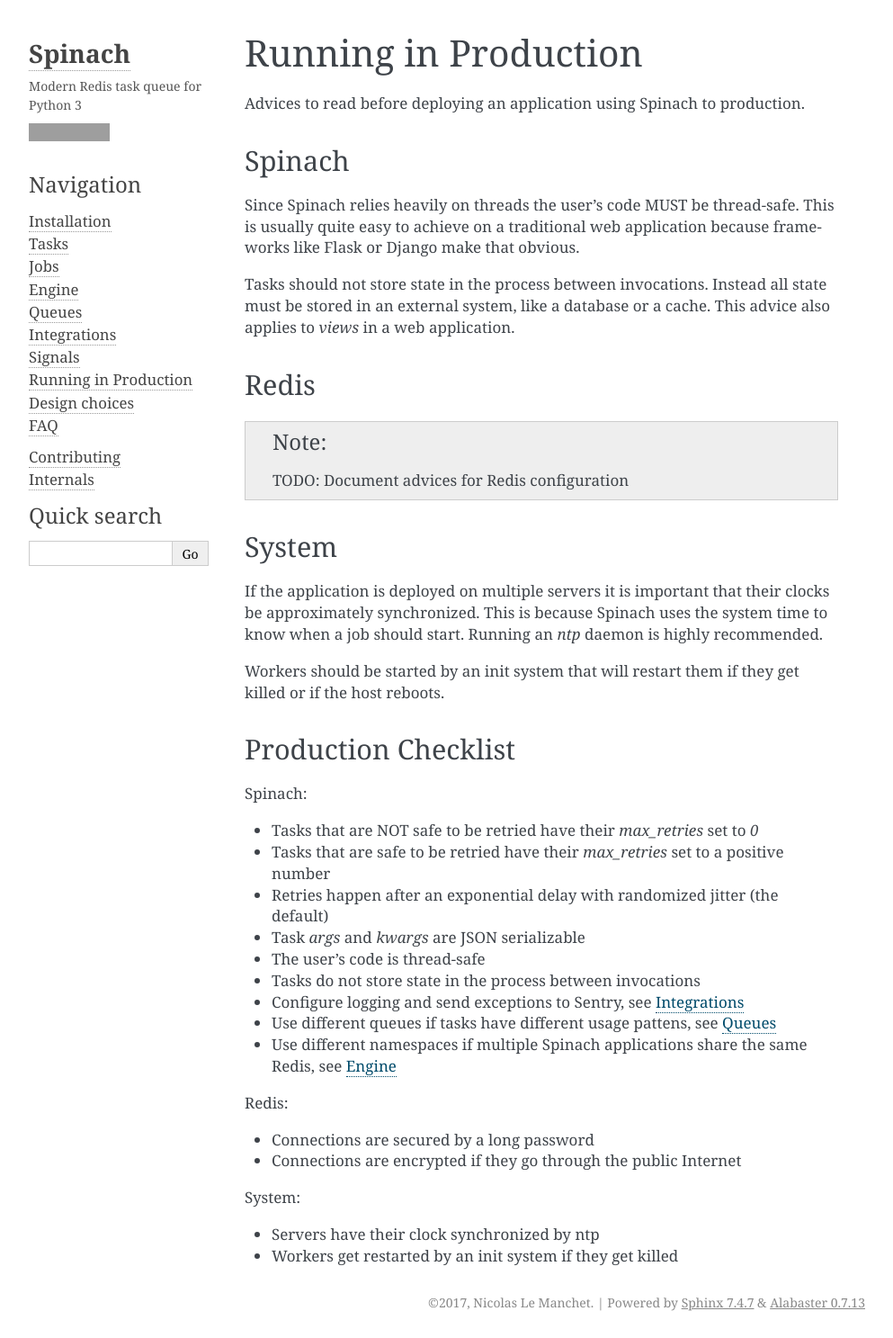
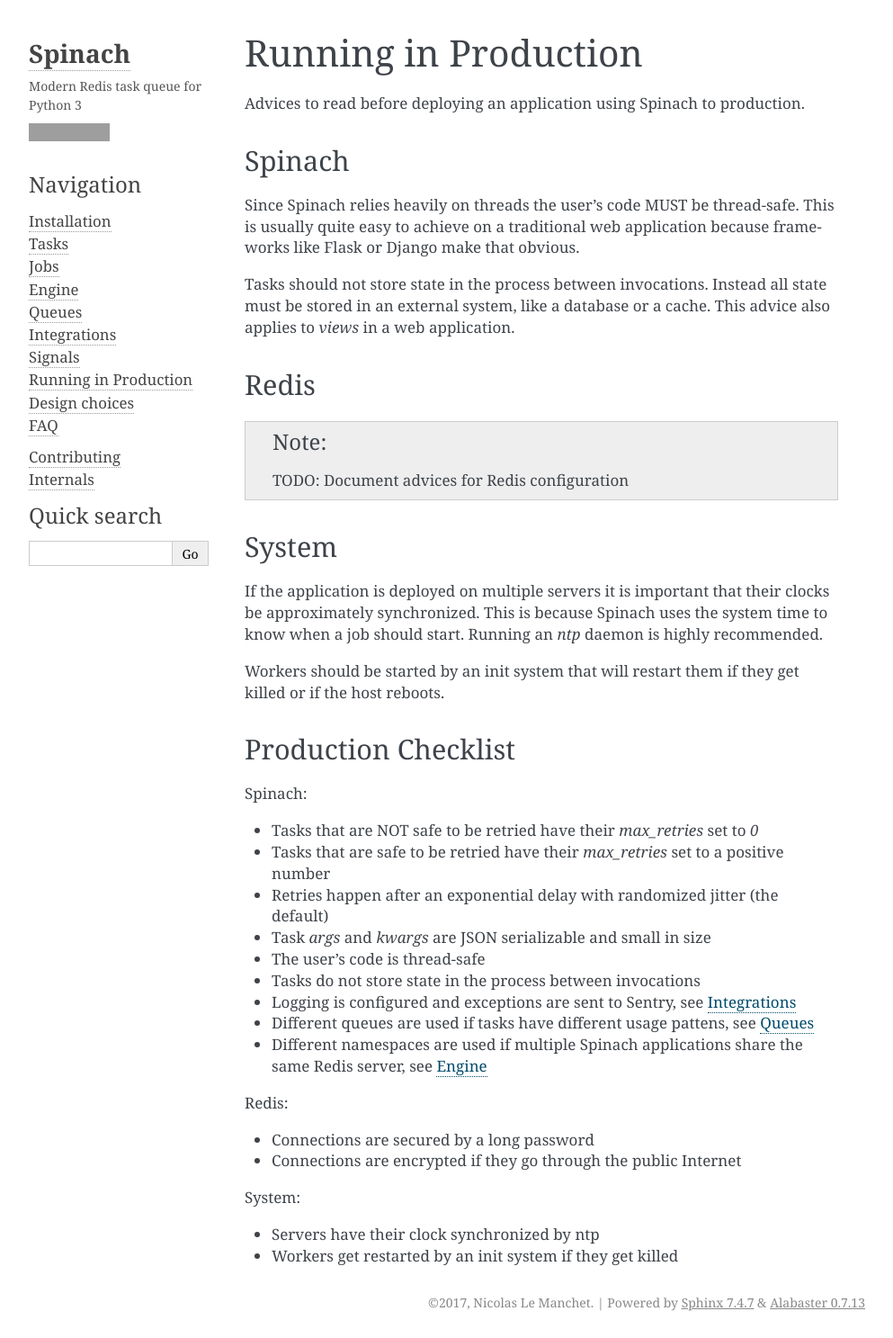
Before and after one commit to NicolasLM/spinach, a Sphinx documentation site: the page built from doc/user/production.rst, in a window 1280 px wide. Shown: the whole page at 90% size, without its empty margins (148-1141 px from the left). Built offline with Sphinx 7.4.7, drawn with Linux system fonts in a browser that asks for light colours; the version number could not be read and is left out; grey boxes are pictures that could not be loaded.

Commit message:
Documentation improvements

```diff
--- a/doc/user/production.rst
+++ b/doc/user/production.rst
@@ -42,13 +42,15 @@
   number
 - Retries happen after an exponential delay with randomized jitter (the
   default)
-- Task `args` and `kwargs` are JSON serializable
+- Task `args` and `kwargs` are JSON serializable and small in size
 - The user's code is thread-safe
 - Tasks do not store state in the process between invocations
-- Configure logging and send exceptions to Sentry, see :doc:`integrations`
-- Use different queues if tasks have different usage pattens, see :doc:`queues`
-- Use different namespaces if multiple Spinach applications share the same
-  Redis, see :doc:`engine`
+- Logging is configured and exceptions are sent to Sentry, see
+  :doc:`integrations`
+- Different queues are used if tasks have different usage pattens, see
+  :doc:`queues`
+- Different namespaces are used if multiple Spinach applications share the same
+  Redis server, see :doc:`engine`
 
 Redis:
 
```
